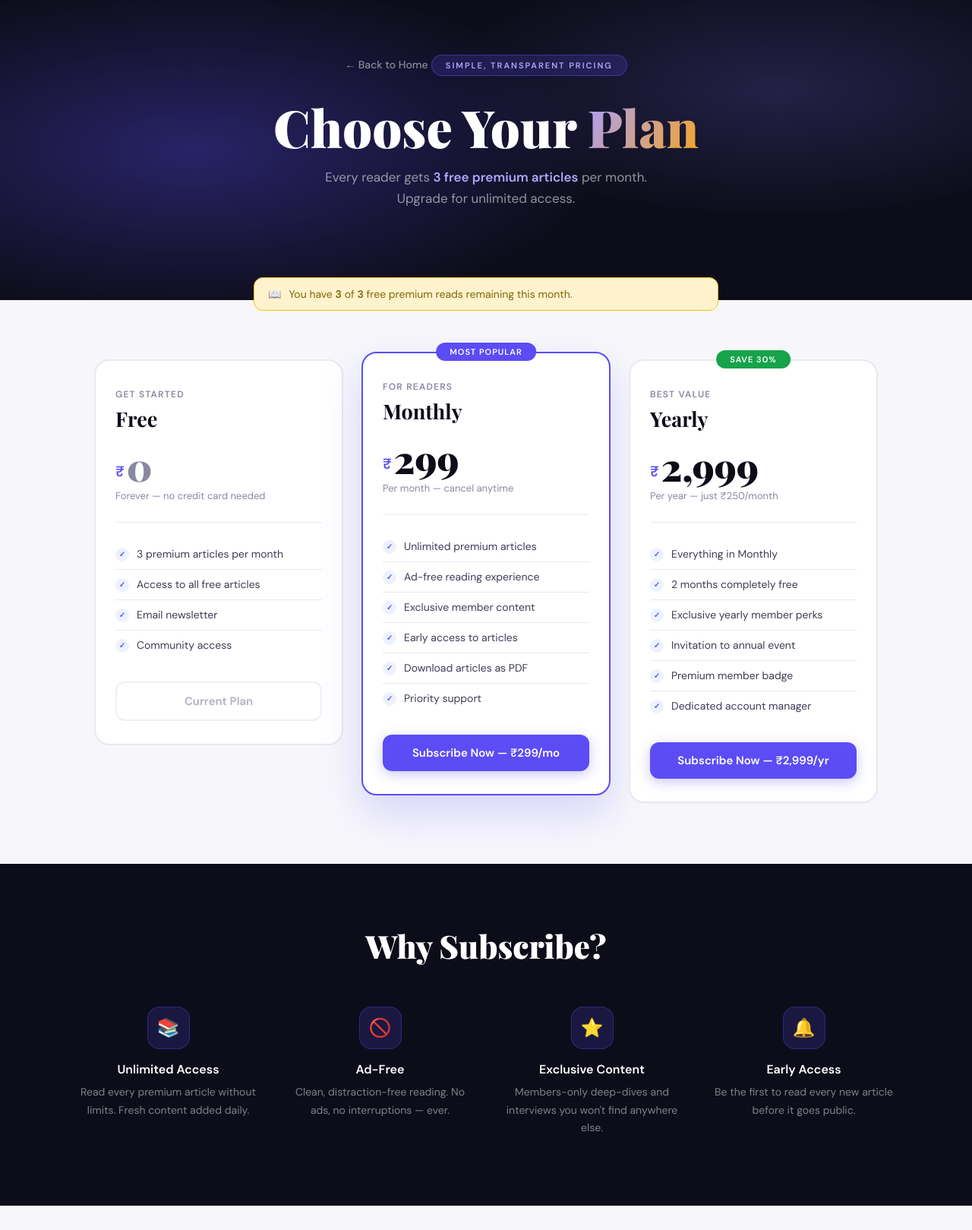
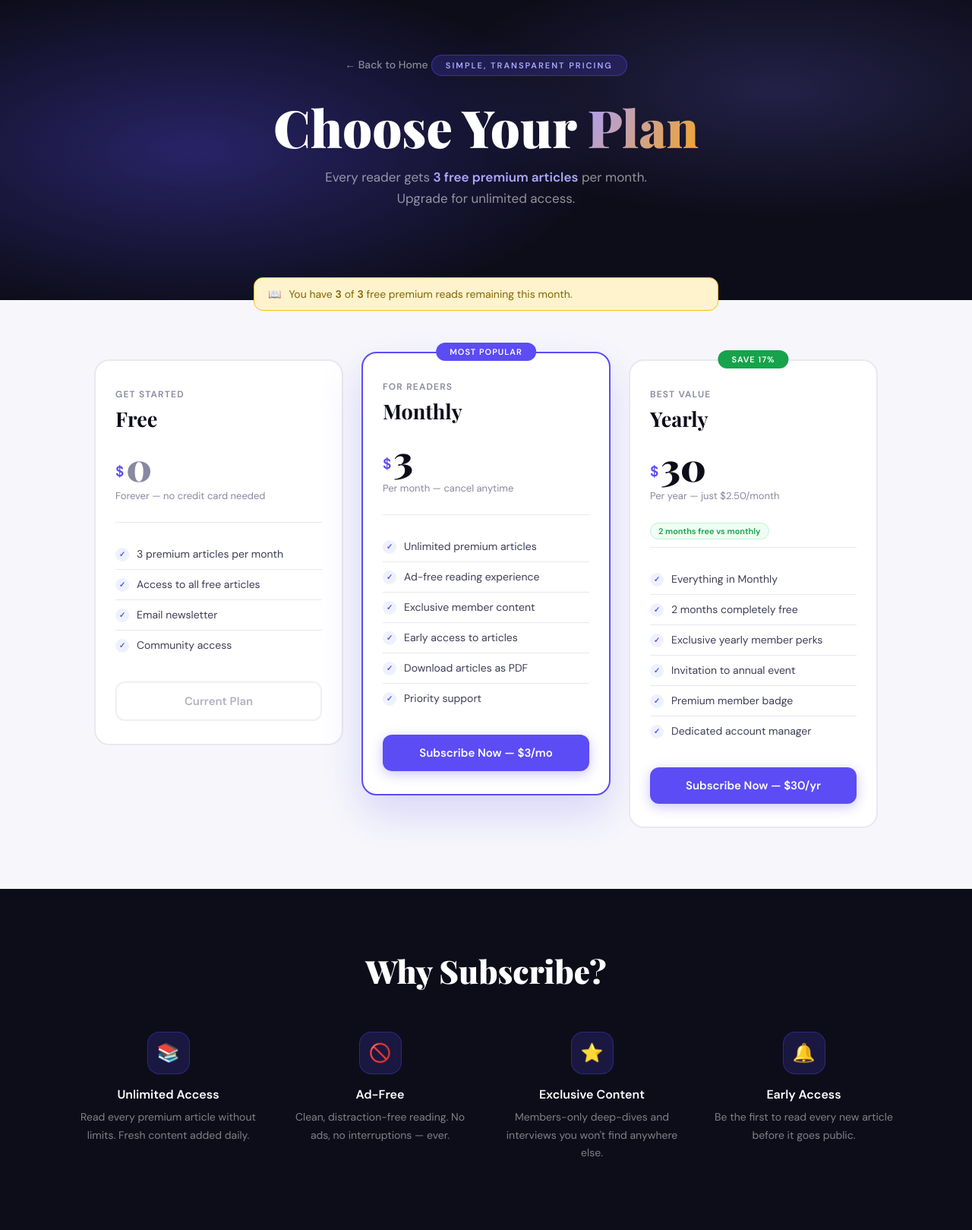
Before and after one commit to Vigneshgbe/Subscription_Based_Blog, a PHP site: page /blog/pricing.php in a window 1280 px wide. Shown: the top 1619 px of the page at 76% size. Run offline with PHP 8.4, Linux system fonts and the light colour scheme; a user stored in the database is signed in; data that the repository does not hold is empty; some libraries are stand-ins or nearby versions.

Commit message:
processing and price value doller changed and success page upgraded

```diff
--- a/pricing.php
+++ b/pricing.php
@@ -17,9 +17,7 @@ $currentSubscription = $stmt->fetch();
 
 $hasActiveSubscription = hasActiveSubscription($userId);
 $freeRemaining         = getFreeArticlesRemaining();
-
-// canceled=1 means user came back from Stripe after canceling checkout
-$canceled = isset($_GET['canceled']);
+$canceled              = isset($_GET['canceled']);
 ?>
 <!DOCTYPE html>
 <html lang="en">
@@ -163,7 +161,6 @@ $canceled = isset($_GET['canceled']);
             margin: 0 auto;
             padding: 64px 24px 80px;
         }
-
         .pricing-grid {
             display: grid;
             grid-template-columns: repeat(3, 1fr);
@@ -211,13 +208,20 @@ $canceled = isset($_GET['canceled']);
 
         .price-row  { display: flex; align-items: flex-end; gap: 3px; margin-bottom: 5px; }
         .price-cur  { font-size: 19px; font-weight: 600; color: var(--accent); line-height: 1; margin-bottom: 9px; }
-        .price-amt  {
-            font-family: 'Playfair Display', serif;
-            font-size: 50px; font-weight: 900;
-            color: var(--ink); line-height: 1;
-        }
+        .price-amt  { font-family: 'Playfair Display', serif; font-size: 50px; font-weight: 900; color: var(--ink); line-height: 1; }
         .price-amt.muted { color: var(--ink-3); }
         .price-period { font-size: 13px; color: var(--ink-3); margin-bottom: 26px; }
+
+        /* Savings note under yearly price */
+        .price-saving {
+            display: inline-block;
+            background: #f0fdf4;
+            border: 1px solid #bbf7d0;
+            color: var(--green);
+            font-size: 11px; font-weight: 700;
+            padding: 3px 10px; border-radius: 100px;
+            margin-bottom: 10px;
+        }
 
         .divider { height: 1px; background: var(--border); margin-bottom: 22px; }
 
@@ -313,16 +317,15 @@ $canceled = isset($_GET['canceled']);
             .hero { padding: 52px 20px 100px; }
             .pricing-wrap { padding: 48px 20px 64px; }
             .card { padding: 28px 20px 24px; border-radius: 16px; }
-            .plan-name  { font-size: 24px; }
-            .price-amt  { font-size: 42px; }
+            .plan-name { font-size: 24px; }
+            .price-amt { font-size: 42px; }
             .why-section { padding: 56px 20px 64px; }
             .why-grid { gap: 28px; }
         }
         @media (max-width: 480px) {
             .hero h1 { font-size: 28px; }
             .hero p   { font-size: 15px; }
-            .active-banner-wrap,
-            .free-counter-wrap { padding: 0 16px; }
+            .active-banner-wrap, .free-counter-wrap { padding: 0 16px; }
             .active-banner { flex-direction: column; text-align: center; gap: 10px; }
             .active-banner .chk-circle { margin: 0 auto; }
             .pricing-wrap { padding: 36px 16px 52px; }
@@ -391,7 +394,7 @@ $canceled = isset($_GET['canceled']);
             <div class="plan-label">Get started</div>
             <div class="plan-name">Free</div>
             <div class="price-row">
-                <span class="price-cur">₹</span>
+                <span class="price-cur">$</span>
                 <span class="price-amt muted">0</span>
             </div>
             <div class="price-period">Forever — no credit card needed</div>
@@ -411,8 +414,8 @@ $canceled = isset($_GET['canceled']);
             <div class="plan-label">For readers</div>
             <div class="plan-name">Monthly</div>
             <div class="price-row">
-                <span class="price-cur">₹</span>
-                <span class="price-amt">299</span>
+                <span class="price-cur">$</span>
+                <span class="price-amt">3</span>
             </div>
             <div class="price-period">Per month — cancel anytime</div>
             <div class="divider"></div>
@@ -428,7 +431,7 @@ $canceled = isset($_GET['canceled']);
                 <button class="btn btn-active" disabled>✓ Active Plan</button>
             <?php else: ?>
                 <button class="btn btn-accent" onclick="subscribe('monthly', this)" <?php echo $hasActiveSubscription ? 'disabled' : ''; ?>>
-                    Subscribe Now — ₹299/mo
+                    Subscribe Now — $3/mo
                 </button>
             <?php endif; ?>
             <div class="pay-msg" id="msg-monthly"></div>
@@ -436,14 +439,15 @@ $canceled = isset($_GET['canceled']);
 
         <!-- Yearly -->
         <div class="card">
-            <span class="pill pill-green">Save 30%</span>
+            <span class="pill pill-green">Save 17%</span>
             <div class="plan-label">Best value</div>
             <div class="plan-name">Yearly</div>
             <div class="price-row">
-                <span class="price-cur">₹</span>
-                <span class="price-amt">2,999</span>
+                <span class="price-cur">$</span>
+                <span class="price-amt">30</span>
             </div>
-            <div class="price-period">Per year — just ₹250/month</div>
+            <div class="price-period">Per year — just $2.50/month</div>
+            <span class="price-saving">2 months free vs monthly</span>
             <div class="divider"></div>
             <ul class="features">
                 <li><span class="chk">✓</span> Everything in Monthly</li>
@@ -457,7 +461,7 @@ $canceled = isset($_GET['canceled']);
                 <button class="btn btn-active" disabled>✓ Active Plan</button>
             <?php else: ?>
                 <button class="btn btn-accent" onclick="subscribe('yearly', this)" <?php echo $hasActiveSubscription ? 'disabled' : ''; ?>>
-                    Subscribe Now — ₹2,999/yr
+                    Subscribe Now — $30/yr
                 </button>
             <?php endif; ?>
             <div class="pay-msg" id="msg-yearly"></div>
@@ -527,7 +531,7 @@ $canceled = isset($_GET['canceled']);
             <span class="faq-arrow">▼</span>
         </div>
         <div class="faq-a">
-            We accept all major credit and debit cards (Visa, Mastercard, RuPay) via Stripe.
+            We accept all major credit and debit cards (Visa, Mastercard, Amex) via Stripe.
             Payments are processed securely — we never store your card details.
         </div>
     </div>
@@ -548,12 +552,12 @@ $canceled = isset($_GET['canceled']);
     const stripe = Stripe('<?php echo STRIPE_PUBLISHABLE_KEY; ?>');
 
     async function subscribe(planType, btn) {
-        const msgDiv      = document.getElementById('msg-' + planType);
+        const msgDiv       = document.getElementById('msg-' + planType);
         const originalText = btn.textContent;
 
-        btn.disabled     = true;
-        btn.textContent  = 'Redirecting to checkout…';
-        msgDiv.className = 'pay-msg';
+        btn.disabled       = true;
+        btn.textContent    = 'Redirecting to checkout…';
+        msgDiv.className   = 'pay-msg';
         msgDiv.textContent = '';
 
         try {
@@ -566,13 +570,12 @@ $canceled = isset($_GET['canceled']);
                 })
             });
 
-            // Read raw text first — avoids crash if PHP outputs a notice before JSON
             const rawText = await response.text();
             let data;
             try {
                 data = JSON.parse(rawText);
             } catch (parseErr) {
-                console.error('Non-JSON response from server:', rawText);
+                console.error('Non-JSON response:', rawText);
                 throw new Error('Server error. Please try again or contact support.');
             }
 
@@ -581,7 +584,6 @@ $canceled = isset($_GET['canceled']);
             }
 
             if (data.sessionId) {
-                // Redirect to Stripe Checkout
                 const result = await stripe.redirectToCheckout({ sessionId: data.sessionId });
                 if (result.error) throw new Error(result.error.message);
             } else {
```
Also changed, not shown: process-payment.php (+5 -6 lines).
